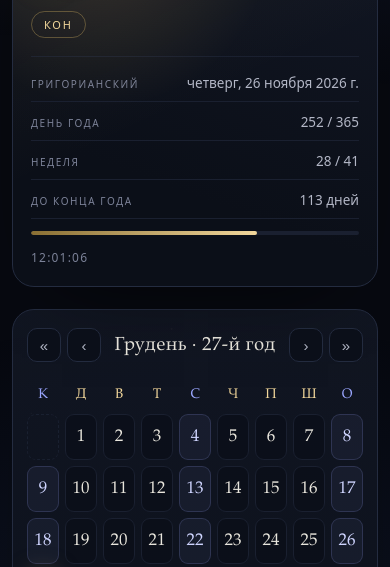
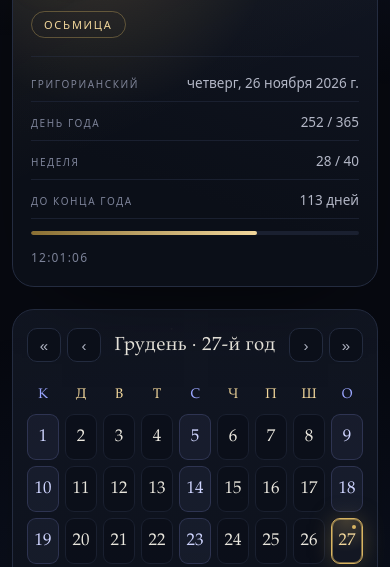
Before and after one commit to VoidTerror/balance-calendar, a website with bundled scripts: page index.html in a window 390 px wide. Shown: the part 245-812 px from the top of the page. Built offline with nearby package versions, Linux system fonts and the light colour scheme.

Commit message:
Недели начинаются заново в каждом месяце, дни баланса вне недели

```diff
--- a/app.js
+++ b/app.js
@@ -122,13 +122,13 @@ function renderHero() {
   el.heroMonth.classList.toggle("is-long", label.length > 10);
 
   el.heroYear.textContent = yearLabel(info.year);
-  el.heroWeekday.textContent = info.weekdayName;
+  el.heroWeekday.textContent = info.isExtra ? "вне недели" : info.weekdayName;
+  el.heroWeekday.classList.toggle("is-off", info.isExtra);
   el.heroGregorian.textContent = fmtLong.format(dateOf(info.dayIndex));
 
   el.heroDoy.textContent = `${info.dayOfYear} / ${info.yearLength}`;
 
-  const weeksInYear = Math.ceil(info.yearLength / cal.weekLength);
-  el.heroWeek.textContent = `${info.weekOfYear} / ${weeksInYear}`;
+  el.heroWeek.textContent = info.isExtra ? "—" : `${info.weekOfYear} / ${cal.weeksInYear}`;
 
   el.heroLeft.textContent = daysWord(info.daysLeftInYear);
 
@@ -157,20 +157,27 @@ function renderWeekdays() {
 }
 
 function cellTitle(info) {
-  const own = info.isExtra ? info.extraName : `${info.day} ${info.monthName}`;
-  return `${own}, ${yearLabel(info.year)} · ${info.weekdayName} · ${fmtLong.format(
+  if (info.isExtra) {
+    return `${info.extraName}, ${yearLabel(info.year)} · ${fmtLong.format(dateOf(info.dayIndex))}`;
+  }
+  return `${info.day} ${info.monthName}, ${yearLabel(info.year)} · ${info.weekdayName} · ${fmtLong.format(
     dateOf(info.dayIndex),
   )}`;
 }
 
 function renderMonth() {
   const { year, period } = state;
+  const isBalance = period === EXTRA;
   const name = cal.periodName(period);
   el.periodTitle.textContent = `${name} · ${yearLabel(year)}`;
 
+  // Дни баланса вне недели: у них нет ни заголовков дней, ни колонок.
+  el.weekdays.hidden = isBalance;
+  el.days.classList.toggle("is-balance", isBalance);
+
   const start = cal.periodStart(year, period);
   const count = cal.periodLength(year, period);
-  const blanks = cal.fromDayIndex(start).weekdayIndex;
+  const blanks = isBalance ? 0 : cal.fromDayIndex(start).weekdayIndex;
 
   const cells = [];
   for (let i = 0; i < blanks; i += 1) {
@@ -515,7 +522,8 @@ function updateConverter() {
     month: Number(match[2]),
     day: Number(match[3]),
   });
-  el.convOut.textContent = `${formatCustom(info)} · ${info.weekdayName}`;
+  const weekday = info.isExtra ? "вне недели" : info.weekdayName;
+  el.convOut.textContent = `${formatCustom(info)} · ${weekday}`;
 }
 
 el.conv.addEventListener("input", updateConverter);
--- a/engine.js
+++ b/engine.js
@@ -135,6 +135,16 @@ export function createCalendar(config) {
   }
   const monthsDays = monthOffsets[monthCount];
 
+  // Недели считаются внутри каждого месяца: 1-е число — всегда первый день недели.
+  // Смещение недель по месяцам нужно, чтобы номер недели в году шёл без разрывов.
+  const monthWeekOffsets = [0];
+  for (const month of months) {
+    monthWeekOffsets.push(
+      monthWeekOffsets[monthWeekOffsets.length - 1] + Math.ceil(month.days / weekLength),
+    );
+  }
+  const weeksInYear = monthWeekOffsets[monthCount];
+
   const extraDays = (config.extra?.days ?? []).map((d) => ({ ...d }));
   const extraLabel = config.extra?.label ?? "Дни вне года";
 
@@ -213,19 +223,14 @@ export function createCalendar(config) {
     }
 
     const dayOfYearIndex = dayIndex - yearStartDay(year);
-    const weekdayIndex = mod(dayIndex - epochDayIndex, weekLength);
     const gregorian = dayIndexToCivil(dayIndex);
     const length = yearLength(year);
     const leap = isLeapYear(year);
 
-    const base = {
+    const common = {
       dayIndex,
       year,
-      weekdayIndex,
-      weekdayName: weekdays[weekdayIndex],
-      isWeekend: isWeekend(weekdayIndex),
       dayOfYear: dayOfYearIndex + 1,
-      weekOfYear: Math.floor(dayOfYearIndex / weekLength) + 1,
       yearLength: length,
       daysLeftInYear: length - dayOfYearIndex - 1,
       isLeapYear: leap,
@@ -236,22 +241,34 @@ export function createCalendar(config) {
     if (dayOfYearIndex < monthsDays) {
       let monthIndex = 0;
       while (dayOfYearIndex >= monthOffsets[monthIndex + 1]) monthIndex += 1;
+      const day = dayOfYearIndex - monthOffsets[monthIndex] + 1;
+
+      // Неделя начинается заново в каждом месяце: 1-е число — Кон.
+      const weekdayIndex = mod(day - 1, weekLength);
+      const weekInMonth = Math.floor((day - 1) / weekLength) + 1;
+
       return {
-        ...base,
+        ...common,
         isExtra: false,
         monthIndex,
         monthName: months[monthIndex].name,
-        day: dayOfYearIndex - monthOffsets[monthIndex] + 1,
+        day,
         daysInMonth: months[monthIndex].days,
         extraIndex: null,
         extraName: null,
+        weekdayIndex,
+        weekdayName: weekdays[weekdayIndex],
+        isWeekend: isWeekend(weekdayIndex),
+        weekInMonth,
+        weekOfYear: monthWeekOffsets[monthIndex] + weekInMonth,
       };
     }
 
+    // Дни баланса стоят вне недели: у них нет дня недели.
     const list = extraDaysFor(year);
     const extraIndex = dayOfYearIndex - monthsDays;
     return {
-      ...base,
+      ...common,
       isExtra: true,
       monthIndex: null,
       monthName: null,
@@ -259,6 +276,11 @@ export function createCalendar(config) {
       daysInMonth: null,
       extraIndex,
       extraName: list[extraIndex].name,
+      weekdayIndex: null,
+      weekdayName: null,
+      isWeekend: false,
+      weekInMonth: null,
+      weekOfYear: null,
     };
   };
 
@@ -319,6 +341,8 @@ export function createCalendar(config) {
     epochYear,
     epochDayIndex,
     monthsDays,
+    weeksInYear,
+    monthWeekOffsets,
     isLeapYear,
     yearLength,
     yearStartDay,
--- a/styles.css
+++ b/styles.css
@@ -324,6 +324,25 @@ h1 {
 
 .link:hover {
   color: var(--gold-2);
+}
+
+.hero-weekday.is-off {
+  color: var(--muted);
+  border-color: var(--line);
+}
+
+/* Дни баланса вне недели: отдельная сетка без колонок дней недели. */
+.days.is-balance {
+  grid-template-columns: repeat(auto-fill, minmax(170px, 1fr));
+  margin-top: 22px;
+}
+
+.days.is-balance .cell {
+  min-height: 104px;
+}
+
+.days.is-balance .cell .cell-num {
+  font-size: 12px;
 }
 
 /* ── панель календаря ────────────────────────────────── */
```
Also changed, not shown: tests/engine.test.mjs (+42 -6 lines), README.md, preview.png.
